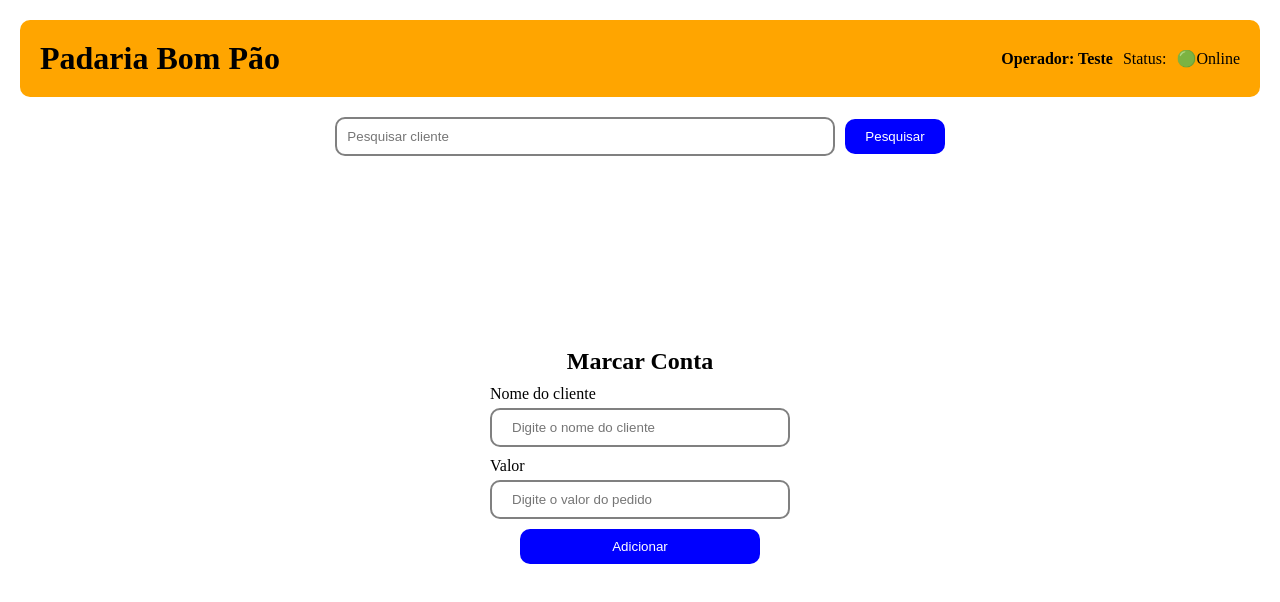
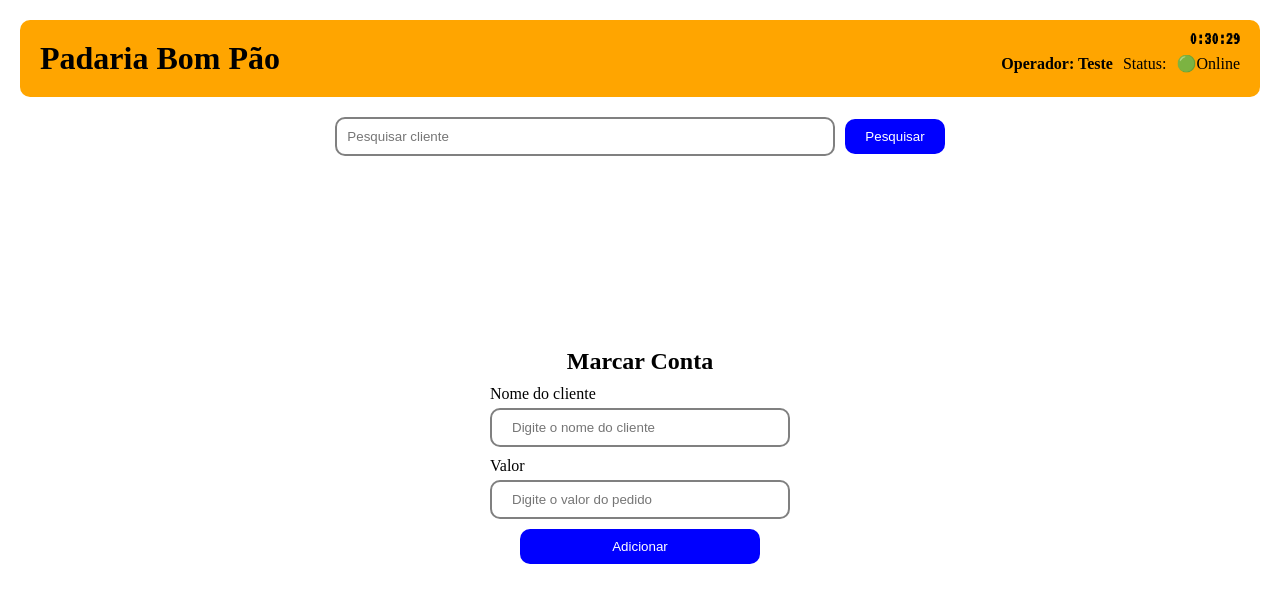
Before and after one commit to Leolfc/Caderneta-Digital, a plain HTML site: page index.html in a window 1280 px wide. Drawn offline with Linux system fonts and the light colour scheme.

Commit message:
adicionando relogio no projeto

```diff
--- a/index.html
+++ b/index.html
@@ -3,15 +3,24 @@
   <head>
     <meta charset="UTF-8" />
     <meta name="viewport" content="width=device-width, initial-scale=1.0" />
+    <link rel="preconnect" href="https://fonts.googleapis.com" />
+    <link rel="preconnect" href="https://fonts.gstatic.com" crossorigin />
     <title>Cardeneta</title>
     <link rel="stylesheet" href="styles/index.css" />
+    <link
+      href="https://fonts.googleapis.com/css2?family=VT323&display=swap"
+      rel="stylesheet"
+    />
   </head>
+
   <body>
     <header>
       <h1>Padaria Bom Pão</h1>
-      <div>
-        <h4>Operador:
-         <span>Teste</span>
+      <div class="clock"></div>
+      <div class="container_name_operador">
+        <h4>
+          Operador:
+          <span>Teste</span>
         </h4>
 
         <span>Status:</span>
@@ -26,7 +35,7 @@
 
       <section class="name_client">
         <form action="">
-        <h2>Marcar Conta</h2>
+          <h2>Marcar Conta</h2>
           <div>
             <label for="client"
               >Nome do cliente
@@ -51,10 +60,9 @@
 
           <button>Adicionar</button>
         </form>
-
       </section>
-       <section class="container_value">
-          <!-- <div class="container_dados_client">
+      <section class="container_value">
+        <!-- <div class="container_dados_client">
             <h3>Leo</h3>
             <span>R$ 20,00</span>
           </div>
@@ -62,7 +70,7 @@
             <h3>Gian</h3>
             <span>R$ 20,00</span>
           </div> -->
-        </section>
+      </section>
     </main>
 
     <script src="script.js"></script>
--- a/script.js
+++ b/script.js
@@ -4,7 +4,6 @@ const valorCliente = document.querySelector("#value");
 const section = document.querySelector(".container_value");
 const buttonSearch = document.querySelector(".search");
 const inputSearch = document.querySelector("#search_input");
-
 
 form.addEventListener("submit", (event) => {
   event.preventDefault();
@@ -21,18 +20,27 @@ form.addEventListener("submit", (event) => {
   valorCliente.value = "";
 });
 
-buttonSearch.addEventListener("click",()=>{
+buttonSearch.addEventListener("click", () => {
+  const termoBusca = inputSearch.value.toLowerCase().trim();
+  const clientes = document.querySelectorAll("h3");
+  clientes.forEach((cliente) => {
+    if (cliente.textContent.includes(termoBusca)) {
+      cliente.parentElement.style.display = "flex";
+    } else {
+      cliente.parentElement.style.display = "none";
+    }
+  });
+});
+function clock() {
+  const data = new Date();
+  const hours = data.getHours();
+  const minutes = data.getMinutes();
+  const seconds = data.getSeconds();
 
- const termoBusca = inputSearch.value.toLowerCase().trim();
- const clientes = document.querySelectorAll("h3")
- clientes.forEach((cliente)=>{
-  if(cliente.textContent.includes(termoBusca)){
-    cliente.parentElement.style.display = "flex"
-  }else{
+  const div = document.querySelector(".clock");
+  div.textContent = `${hours}:${minutes}:${seconds}`;
+}
 
-   cliente.parentElement.style.display = "none"
-
-  }
- })
-
-})
+setInterval(() => {
+  clock();
+}, 1000);
--- a/styles/global.css
+++ b/styles/global.css
@@ -25,4 +25,5 @@ header{
 margin-top: 28%;
   }
 
+
 }
--- /dev/null
+++ b/styles/header.css
@@ -0,0 +1,29 @@
+header{
+  display: flex;
+  justify-content: space-between;
+  padding: 20px 20px;
+  background-color: orange;
+  border-radius: 10px;
+  margin: 20px 20px;
+  position: relative;
+  .container_name_operador{
+    display: flex;
+    gap:10px;
+    align-items: center;
+    margin-top: 10px;
+  }
+}
+
+
+.clock{
+  display: flex;
+  font-family: "VT323", monospace;
+  position: absolute;
+  right:20px;
+  top:10px;
+  font-weight: bold;
+  font-size:18px;
+
+
+
+}
--- a/styles/index.css
+++ b/styles/index.css
@@ -1,2 +1,3 @@
 @import url(style.css);
 @import url(global.css);
+@import url(header.css);
--- a/styles/style.css
+++ b/styles/style.css
@@ -1,17 +1,5 @@
 
-header{
-  display: flex;
-  justify-content: space-between;
-  padding: 20px 20px;
-  background-color: orange;
-  border-radius: 10px;
-  margin: 20px 20px;
-  div{
-    display: flex;
-    gap:10px;
-    align-items: center;
-  }
-}
+
 
 .container_search{
   display: flex;
```
